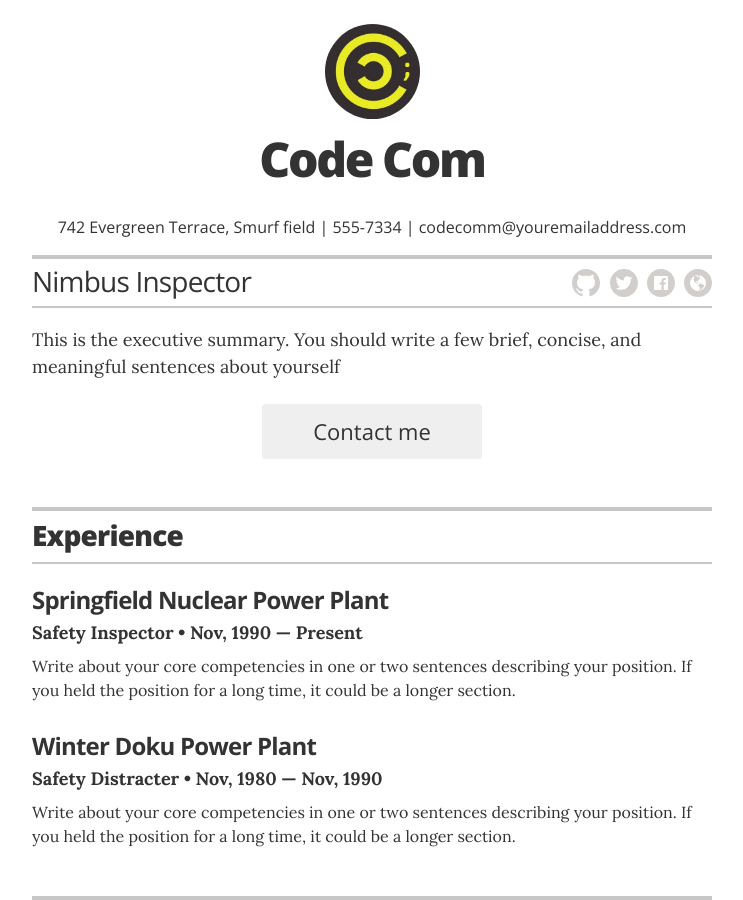
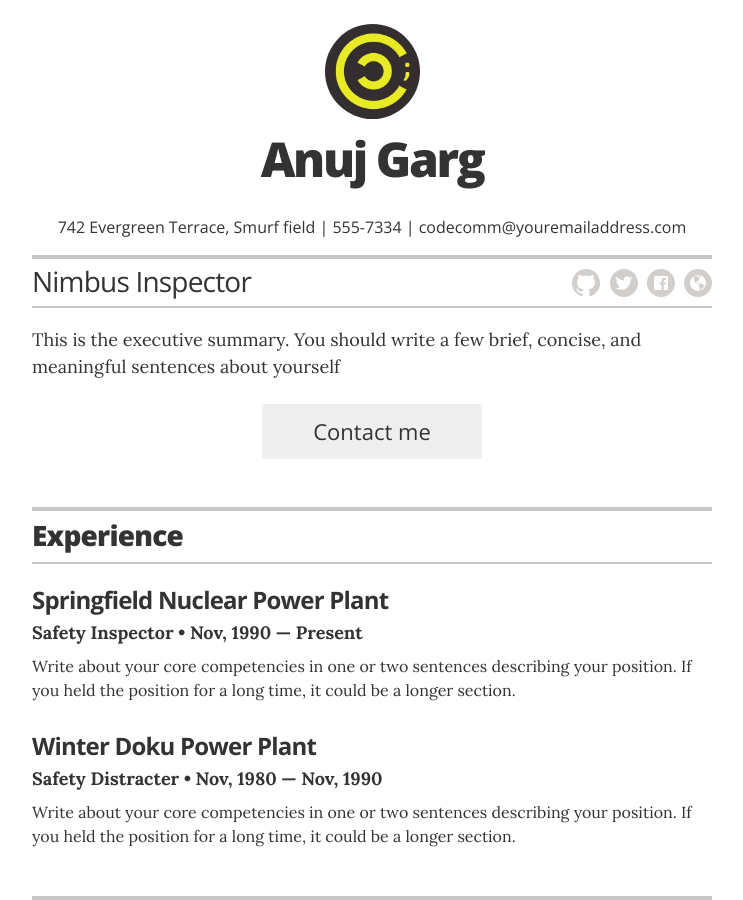
Before and after one commit to KeenWarrior/resume-generator, a Jekyll site: the page built from index.html, in a window 1280 px wide and 900 px high. Shown: the whole window, without its empty margins (268-1011 px from the left). Built offline with Jekyll 4.4.1, drawn with Linux system fonts in a browser that asks for light colours.

Commit message:
Update about.yml

```diff
--- a/_data/about.yml
+++ b/_data/about.yml
@@ -1,6 +1,6 @@
 # Lines starting with '#' in yml files are commented and will not affect data
 
-name:          "Code Com"
+name:          "Anuj Garg"
 summary:       "This is the executive summary. You should write a few brief, concise, and meaningful sentences about yourself"
 image:         "avatar.jpg"
 avatar:        "true"
```
